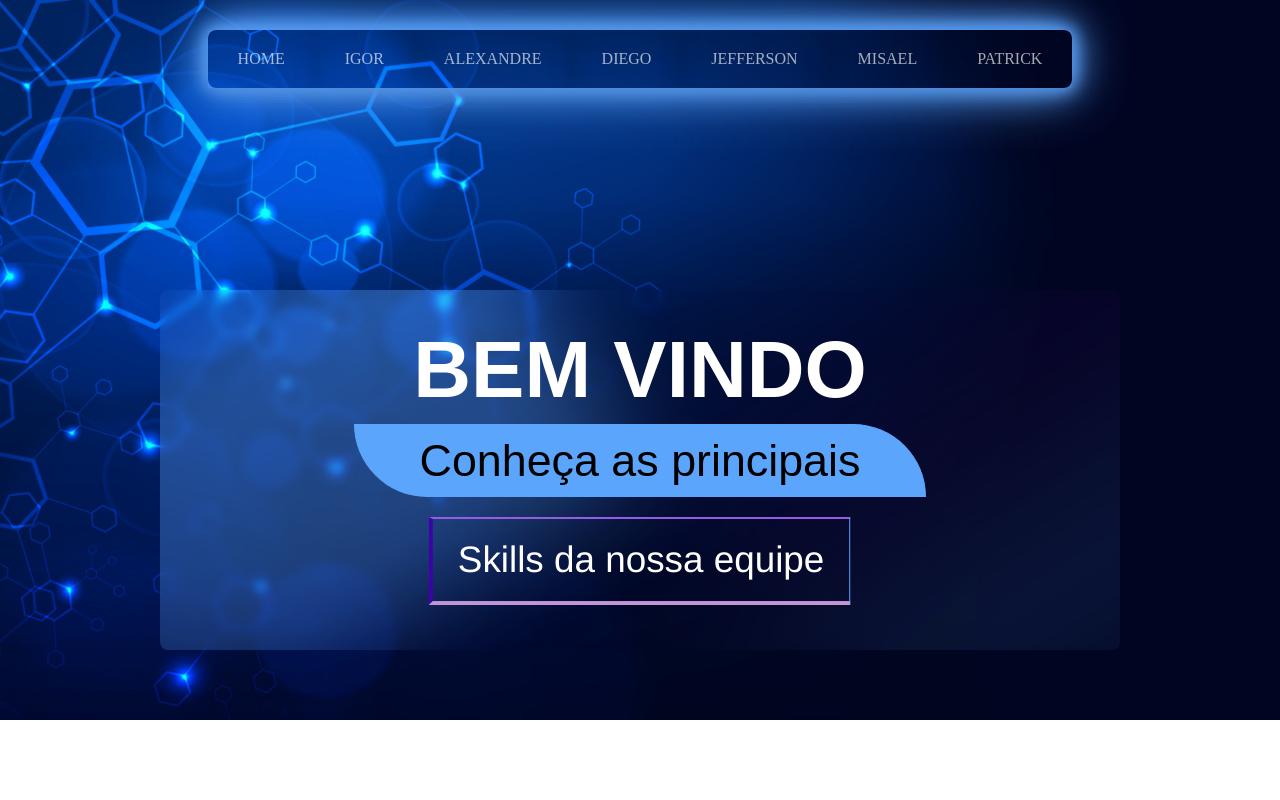
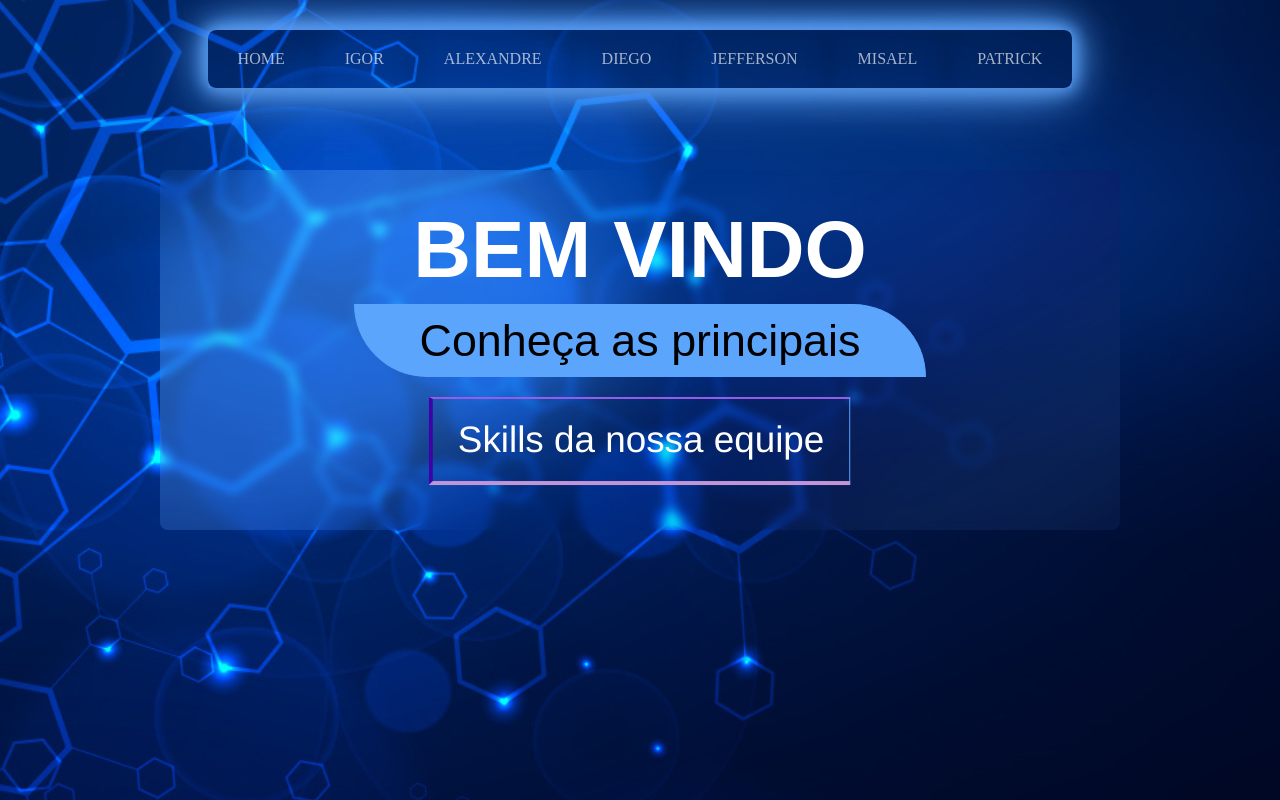
Before and after one commit to DiegoGLins/Ativ.Carol.FeedBack, a React (Vite) app: page / in a window 1280 px wide. Built offline with nearby package versions, Linux system fonts and the light colour scheme.

Commit message:
nova alteracao no body

```diff
--- a/src/index.css
+++ b/src/index.css
@@ -57,15 +57,17 @@ h1 {
 
 body {
   background-image: url(./assets/background.png);
-  background-size: cover;
+  background-image: cover;
   background-repeat: no-repeat;
-  max-height: 100%;
-  max-width: 100%;
+  max-height: 100vh;
+  max-width: 100vw;
   margin: 0;
   padding: 0;
   justify-content: center;
   position: relative;
   align-items: center;
+  position: relative;
+  display: flex;
 }
 
 .boxHome {
@@ -73,7 +75,7 @@ body {
   width: 960px;
   height: 360px;
   display: flex;
-  margin-top: 250px;
+  margin-top: 130px;
   background: transparent;
   overflow: hidden;
   border-radius: 8px;
```
